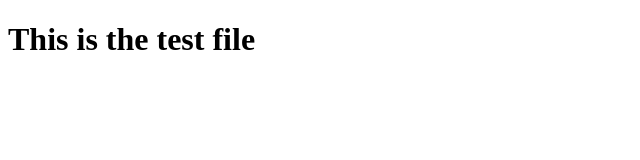
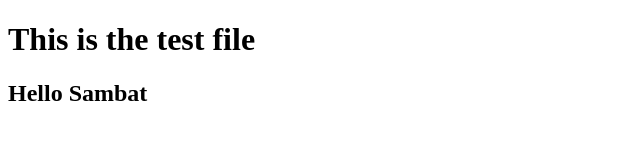
Before and after one commit to MrBhujel/try-class, a plain HTML site: page index.html in a window 1280 px wide. Shown: the whole page, without its empty margins (0-640 px from the left). Drawn offline with Linux system fonts and the light colour scheme.

Commit message:
index created

```diff
--- a/index.html
+++ b/index.html
@@ -7,5 +7,6 @@
 </head>
 <body>
     <h1>This is the test file</h1>
+    <h2>Hello Sambat</h2>
 </body>
 </html>
```
